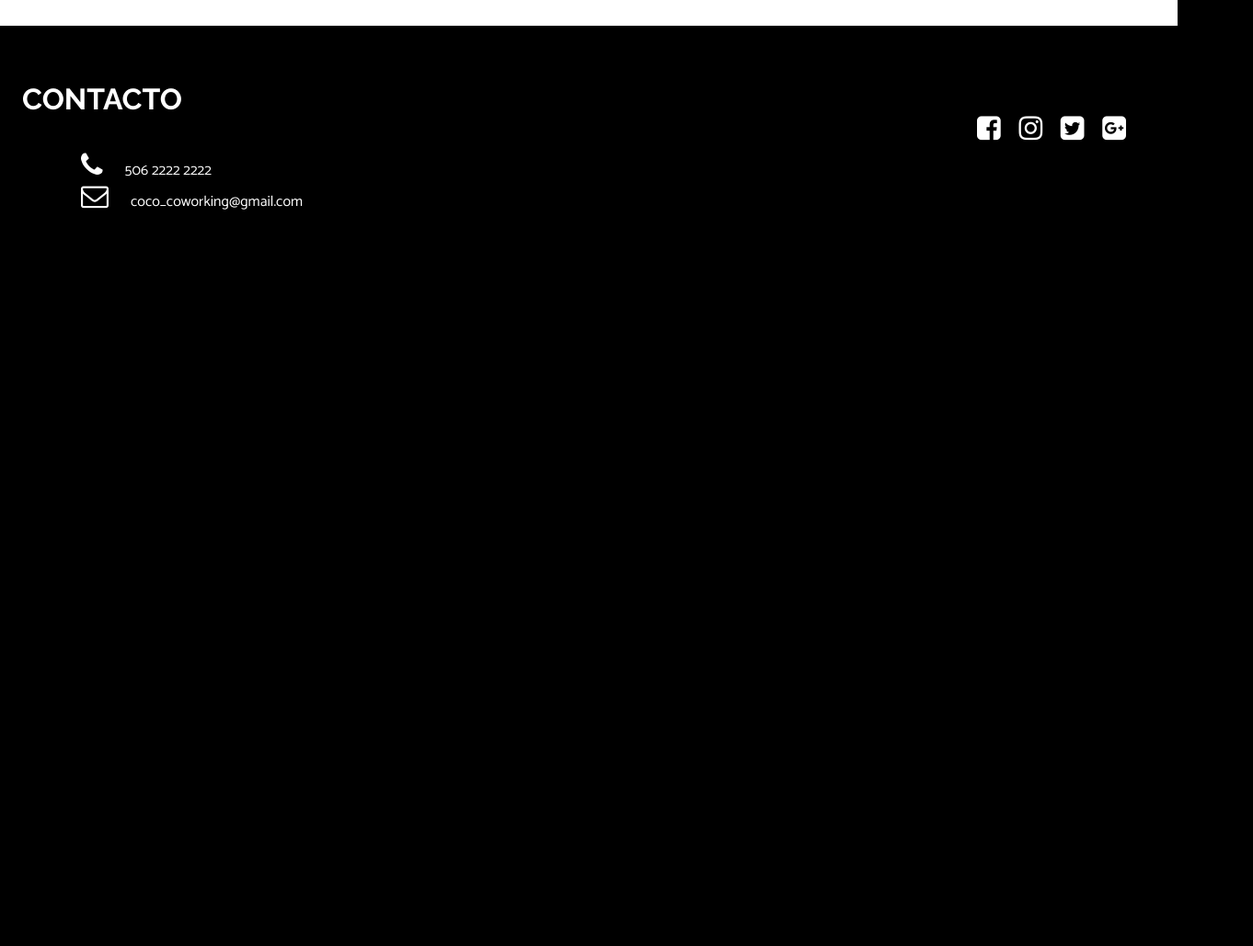
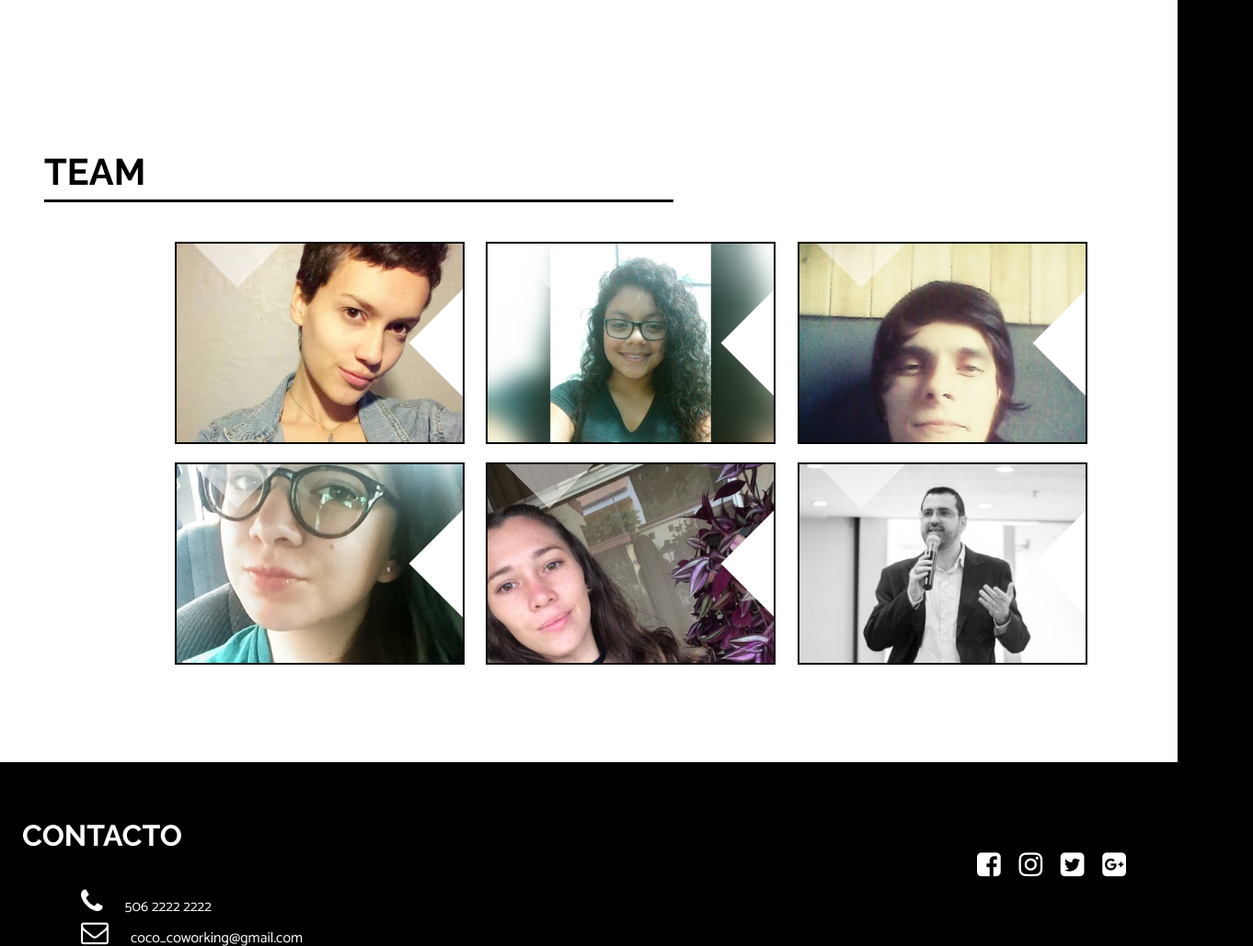
Before and after one commit to majosm96/coco-coworking-site, a plain HTML site: page index.html in a window 1280 px wide. Shown: the part 6040-7069 px from the top of the page at 92% size, 1362 px wide, since content can reach past the window. Before the commit the page ends 6312 px from the top, so only its background shows below. Drawn offline with nearby package versions, Linux system fonts and the light colour scheme.

Commit message:
'CambiosCoCo'

```diff
--- a/index.html
+++ b/index.html
@@ -285,6 +285,57 @@
             </div>
           </div>
         </section>
+        <!-- Section Team -->
+        <section class="l-group section-wrap" id="Team">
+          <div class="group">
+            <h2 class="h-section-optional">Team</h2>
+          </div>
+          <div class="team">
+              <figure class="snip">
+                <img src="img/mj.jpg" alt="Foto del team" />
+                <figcaption>
+                  <h3>María José Solís Marín</h3>
+                  <p>Web Developer</p>
+                </figcaption><i class="fa fa-laptop"></i>
+                <a href="#"></a>
+              </figure>
+              <figure class="snip"><img src="img/mf.jpg" alt="Foto del team" />
+                <figcaption>
+                  <h3>Fernanda Fajardo Torres</h3>
+                  <p>Web Developer</p>
+                </figcaption><i class="fa fa-laptop"></i>
+                <a href="#"></a>
+              </figure>
+              <figure class="snip"><img src="img/pu.jpg" alt="Foto del team" />
+                <figcaption>
+                  <h3>Pablo Umaña</h3>
+                  <p>Animador 3D</p>
+                </figcaption><i class="fa fa-pencil-square-o"></i>
+                <a href="#"></a>
+              </figure>
+              <figure class="snip"><img src="img/jo.jpg" alt="Foto del team" />
+                <figcaption>
+                  <h3>Joselyn Mejías</h3>
+                  <p>Post Productora</p>
+                </figcaption><i class="fa fa-video-camera"></i>
+                <a href="#"></a>
+              </figure>
+              <figure class="snip"><img src="img/av.jpg" alt="Foto del team" />
+                <figcaption>
+                  <h3>Antonella Valitutti</h3>
+                  <p>Post Productora</p>
+                </figcaption><i class="fa fa-video-camera"></i>
+                <a href="#"></a>
+              </figure>
+              <figure class="snip"><img src="img/jm.jpg" alt="Foto del team" />
+                <figcaption>
+                  <h3>Jorge Mora</h3>
+                  <p>Consultor</p>
+                </figcaption><i class="fa fa-book"></i>
+                <a href="#"></a>
+              </figure>
+          </div>
+        </section>
       </main>
     </div>
 
--- /dev/null
+++ b/sass/partials/modules/_team.scss
@@ -0,0 +1,121 @@
+.team {
+  position: relative;
+  left: 130px;
+}
+.snip {
+  font-family:$font-family-contrast;
+  position: relative;
+  float: left;
+  overflow: hidden;
+  margin: 10px 1%;
+  min-width: 230px;
+  max-width: 315px;
+  max-height: 220px;
+  width: 100%;
+  color: #000000;
+  text-align: right;
+  font-size: 16px;
+  background-color: #000000;
+}
+.snip * {
+  -webkit-box-sizing: border-box;
+  box-sizing: border-box;
+  -webkit-transition: all 0.35s ease;
+  transition: all 0.35s ease;
+}
+.snip img {
+  max-width: 100%;
+  backface-visibility: hidden;
+}
+.snip figcaption {
+  position: absolute;
+  top: 0;
+  bottom: 0;
+  right: 0;
+  z-index: 1;
+  opacity: 1;
+  padding: 30px 0 30px 10px;
+  background-color: #ffffff;
+  width: 40%;
+  -webkit-transform: translateX(150%);
+  transform: translateX(150%);
+}
+.snip figcaption:before {
+  position: absolute;
+  top: 50%;
+  -webkit-transform: translateY(-50%);
+  transform: translateY(-50%);
+  right: 100%;
+  content: '';
+  width: 0;
+  height: 0;
+  border-style: solid;
+  border-width: 120px 120px 120px 0;
+  border-color: transparent #ffffff transparent transparent;
+}
+.snip:after {
+  position: absolute;
+  bottom: 50%;
+  right: 40%;
+  content: '';
+  width: 0;
+  height: 0;
+  border-style: solid;
+  border-width: 120px 120px 0 120px;
+  border-color: rgba(255, 255, 255, 0.5) transparent transparent transparent;
+  -webkit-transform: translateY(-50%);
+  transform: translateY(-50%);
+  -webkit-transition: all 0.35s ease;
+  transition: all 0.35s ease;
+}
+.snip h3,
+.snip p {
+  line-height: 1.5em;
+  -webkit-transform: translateX(-30px);
+  transform: translateX(-30px);
+  margin: 0;
+}
+.snip h3 {
+  margin: 0 0 5px;
+  line-height: 1.1em;
+  font-weight: 900;
+  font-size: 1.4em;
+  opacity: 0.75;
+}
+.snip p {
+  font-size: 0.8em;
+}
+.snip i {
+  position: absolute;
+  bottom: 0;
+  left: 0;
+  padding: 20px 30px;
+  font-size: 44px;
+  color: #ffffff;
+  opacity: 0;
+}
+.snip a {
+  position: absolute;
+  top: 0;
+  bottom: 0;
+  left: 0;
+  right: 0;
+  z-index: 1;
+}
+.snip:hover img,
+.snip.hover img {
+  zoom: 1;
+  filter: alpha(opacity=50);
+  -webkit-opacity: 0.5;
+  opacity: 0.5;
+}
+.snip:hover:after,
+.snip.hover:after,
+.snip:hover figcaption,
+.snip.hover figcaption,
+.snip:hover i,
+.snip.hover i {
+  -webkit-transform: translateX(0);
+  transform: translateX(0);
+  opacity: 1;
+}
--- a/sass/style.scss
+++ b/sass/style.scss
@@ -11,6 +11,7 @@
 @import "partials/modules/main-eventos";
 @import "partials/modules/galeria";
 @import "partials/modules/ubicacion";
+@import "partials/modules/team";
 @import "partials/modules/whycoco";
 @import "partials/modules/news";
 @import "partials/modules/testimonials-grid";
```
Also changed, not shown: css/style.css, img/av.jpg (added), img/jm.jpg (added), img/jo.jpg (added), img/mf.jpg (added), img/mj.jpg (added), img/pu.jpg (added), 1 other file.
